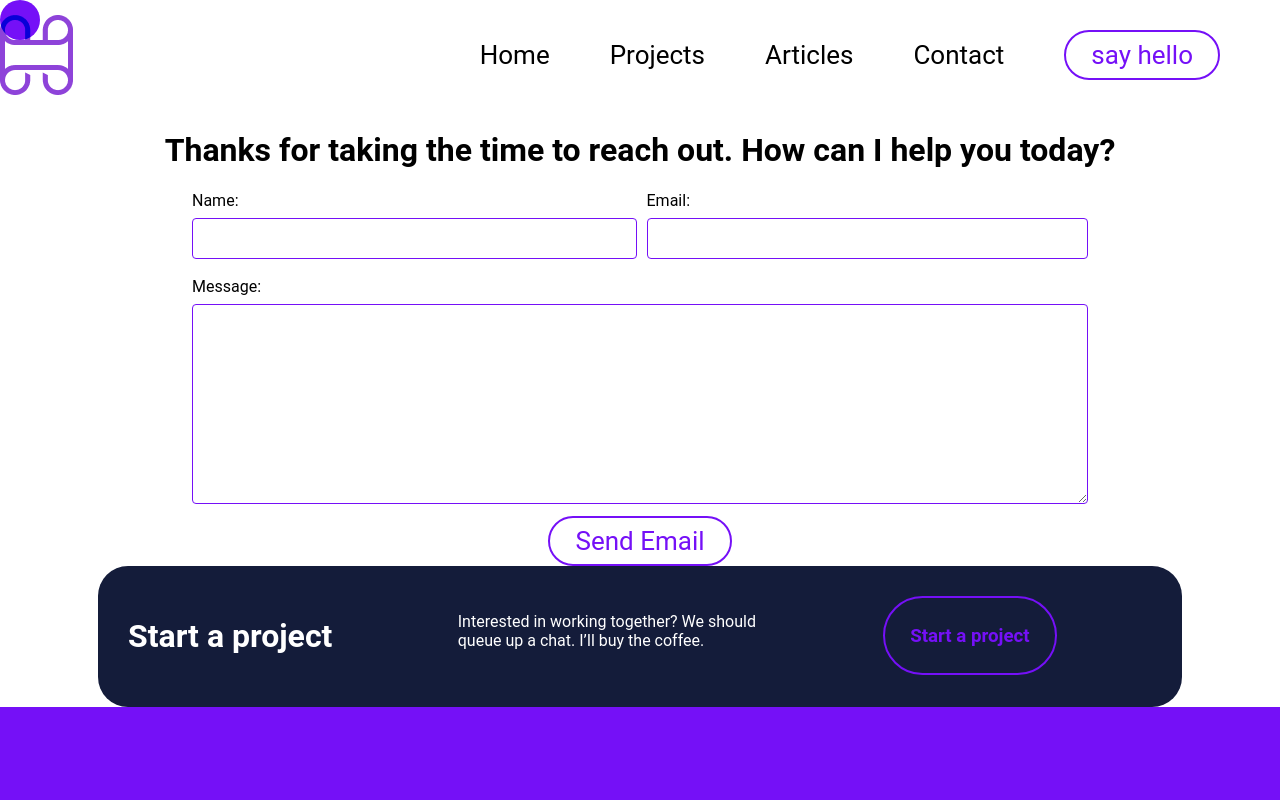
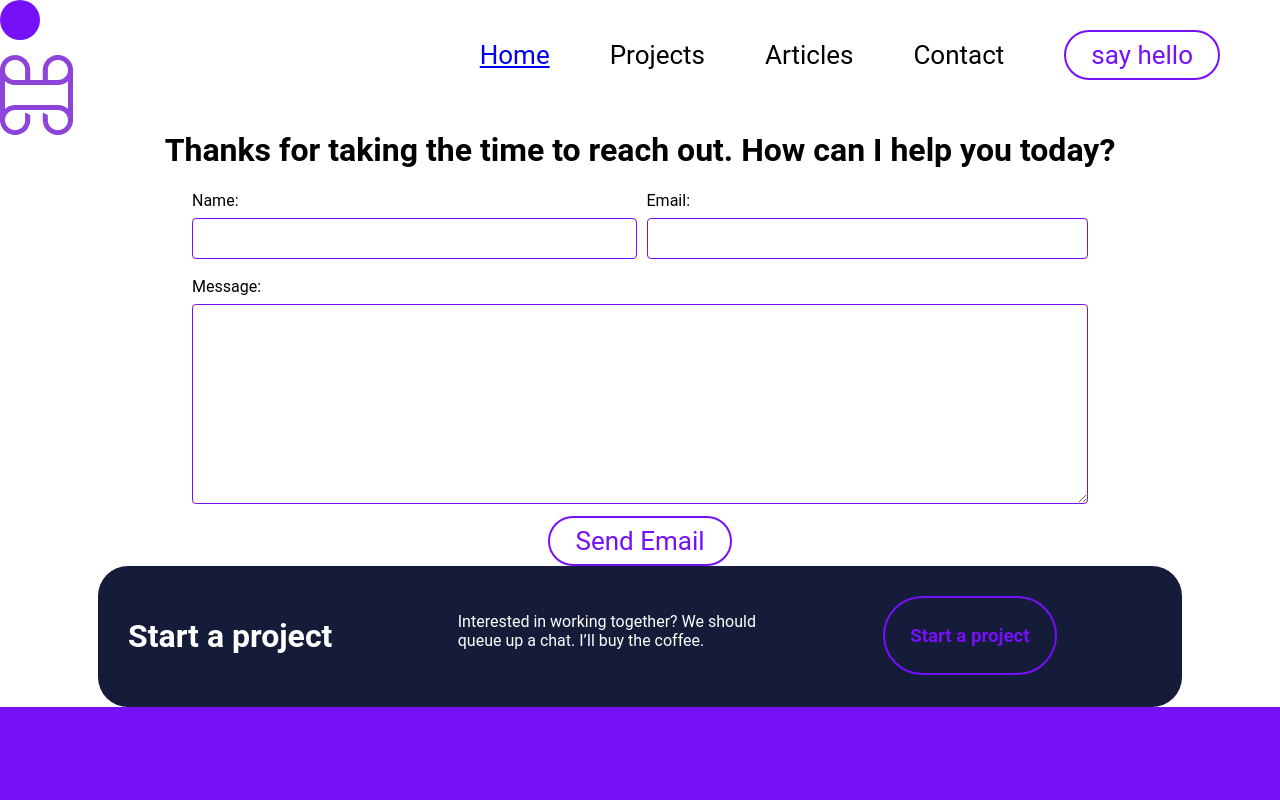
Before and after one commit to hakimmaaouia/portfolio, a React (Create React App) app: page /Contact in a window 1280 px wide. Shown: the top 800 px of the page. Built offline with nearby package versions, Linux system fonts and the light colour scheme.

Commit message:
add links

```diff
--- a/src/App.tsx
+++ b/src/App.tsx
@@ -1,13 +1,13 @@
 import React from "react";
 import "./App.css";
-import Layout from "./Component/Layout/Layout";
-import Router from "./Router/Router";
+
+import Router from "./Router/Routers";
 function App() {
   return (
     <div className="App">
-      <Layout>
+
       <Router/>
-      </Layout>
+
     </div>
   );
 }
--- a/src/Component/Callout/Callout.tsx
+++ b/src/Component/Callout/Callout.tsx
@@ -1,7 +1,7 @@
 import React from "react";
 import "./Callout.css";
 import Bottom from "../Bottom/Bottom";
-
+import { Link } from "react-router-dom";
 const Callout = () => {
   return (
     <div className="calloutContainer">
@@ -10,7 +10,9 @@ const Callout = () => {
         I’m always open to discussing product design work or partnership
         opportunities.
       </p>
-      <Bottom>Start a conversation</Bottom>
+      <Link to="Contact">
+        <Bottom>Start a conversation</Bottom>
+      </Link>
     </div>
   );
 };
--- a/src/Component/Footer/Footer.tsx
+++ b/src/Component/Footer/Footer.tsx
@@ -1,6 +1,7 @@
 import React from "react";
 import Bottom from "../Bottom/Bottom";
 import logo_white from "../../Assets/logowhite.png";
+import { Link } from "react-router-dom";
 import "./Footer.css";
 const Footer = () => {
   return (
@@ -17,9 +18,11 @@ const Footer = () => {
           </p>
         </div>
         <div>
+          <Link to="Contact">
           <Bottom>
             <h3>Start a project</h3>
           </Bottom>
+          </Link>
         </div>
       </div>
 
--- a/src/Component/navbar/Navbar.tsx
+++ b/src/Component/navbar/Navbar.tsx
@@ -1,21 +1,30 @@
-import React from 'react'
-import './Navbar.css'
-import logo from '../../Assets/logo.png'
-import Bottom from '../Bottom/Bottom'
-const Navbar=()=>{
+import React from "react";
+import "./Navbar.css";
+import logo from "../../Assets/logo.png";
+import Bottom from "../Bottom/Bottom";
+import { Link } from "react-router-dom";
+const Navbar = () => {
+  return (
+    <div className="nav">
+      <Link to="/">
+        <img src={logo} className="logo"></img>
+      </Link>
+      <ul>
+        <li>
+          <Link to="/"> Home</Link>
+        </li>
 
-return(
-    <div className="nav">
-          <img src={logo} className="logo"></img>
-       <ul >
-  <li>Home</li>
-  <li>Projects</li>
-  <li>Articles</li>
-  <li>Contact</li>
-  <li><Bottom>say hello</Bottom></li>
-</ul>
-        </div>
-)
-}
+        <li>Projects</li>
+        <li>Articles</li>
+        <li>Contact</li>
+        <li>
+          <Link to="Contact">
+            <Bottom>say hello</Bottom>
+          </Link>
+        </li>
+      </ul>
+    </div>
+  );
+};
 
 export default Navbar;
--- a/src/Router/Router.tsx
+++ b/src/Router/Routers.tsx
@@ -1,15 +1,18 @@
 import React from "react";
-import { BrowserRouter, Switch, Route } from "react-router-dom";
+import { BrowserRouter as Router, Switch, Route } from "react-router-dom";
 import Main from "../Container/Main/Main";
 import ContactContainer from "../Container/Contact/ContactContainer";
-const Router = () => {
+import Layout from "../Component/Layout/Layout";
+const Routers = () => {
   return (
-    <BrowserRouter>
+    <Router>
+      <Layout>
       <Switch>
         <Route exact path="/" component={Main} />
         <Route path="/Contact" component={ContactContainer} />
       </Switch>
-    </BrowserRouter>
+      </Layout>
+    </Router>
   );
 };
-export default Router;
+export default Routers;
```
Also changed, not shown: 1 other file (tests, documents, lock files or other folders).
